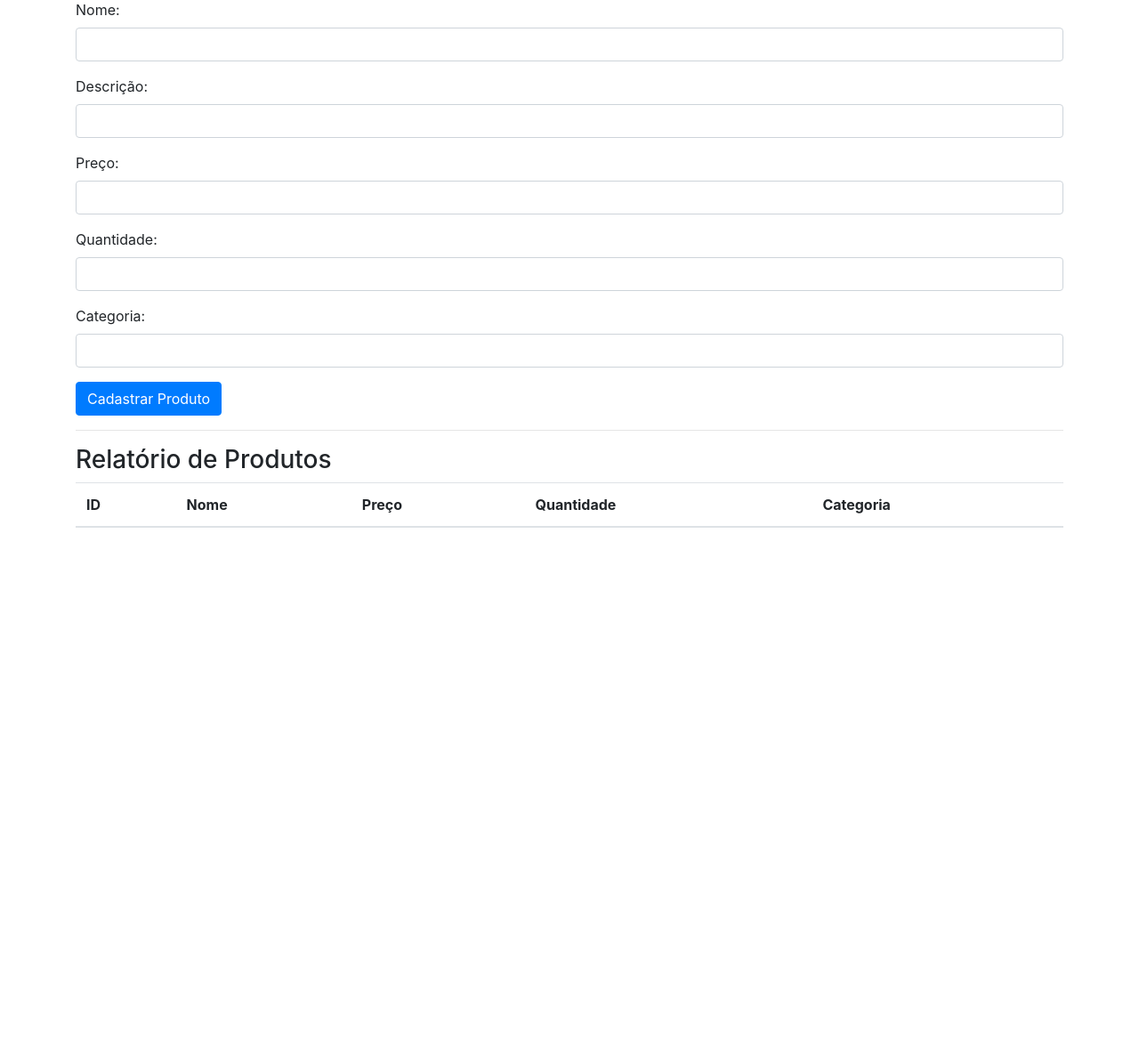
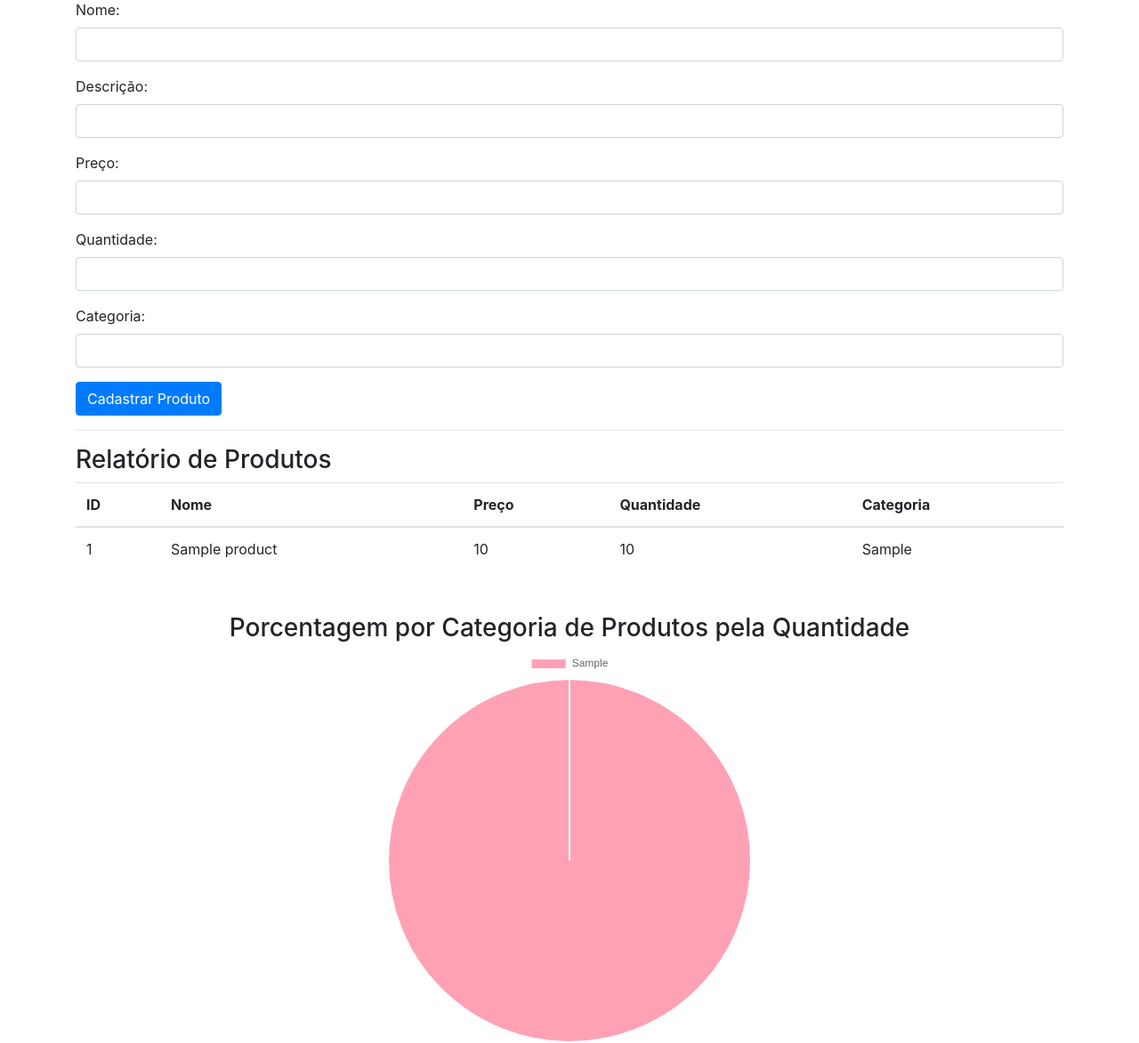
Before and after one commit to JonyMarcos/ControleDeEstoque, a Flask app: page / in a window 1280 px wide. Shown: the part 185-1357 px from the top of the page at 89% size. Before the commit the page ends 778 px from the top, so only its background shows below. Run offline with Flask 3, Linux system fonts and the light colour scheme; tables that the repository leaves empty hold one stand-in row (values such as "Sample post"); lists and menus that the app fills with data are empty; some libraries are stand-ins or nearby versions.

Commit message:
Integração com frontend concluida, funcionalidade de cadastrar novo produto conncluida

```diff
--- a/app/models.py
+++ b/app/models.py
@@ -1,6 +1,4 @@
-from flask_sqlalchemy import SQLAlchemy
-
-db = SQLAlchemy()
+from app import db
 
 class Product(db.Model):
     __tablename__ = 'Products'  # Alterado para corresponder ao nome da tabela no banco de dados
--- a/app/routes.py
+++ b/app/routes.py
@@ -12,7 +12,8 @@ def index():
 def generate_report():
     try:
         products = Product.query.all()
-        result = [{"id": product.id, "name": product.name, "quantity": product.quantity} for product in products]
+        result = [{"id": product.id, "name": product.name, "price": product.price, "quantity": product.quantity, "category": product.category} for product in products]
+        print(result)  # Adiciona esta linha para imprimir os dados antes de enviá-los para o frontend
         return jsonify(result), 200
     except Exception as e:
         return jsonify({"error": "Erro ao gerar o relatório: " + str(e)}), 500
--- a/app/templates/Index.html
+++ b/app/templates/Index.html
@@ -71,12 +71,19 @@
                 <!-- Aqui os produtos serão adicionados dinamicamente via JavaScript -->
             </tbody>
         </table>
+
+        <!-- Gráfico de Pizza para mostrar a porcentagem por categoria de produtos pela quantidade -->
+        <div class="mt-5">
+            <h3 class="text-center">Porcentagem por Categoria de Produtos pela Quantidade</h3>
+            <canvas id="pie-chart" width="400" height="400" class="mx-auto d-block"></canvas>
+        </div>
     </div>
 
-   <!-- JavaScript para interagir com o backend Flask via AJAX -->
+   <!-- JavaScript para interagir com o backend Flask via AJAX e renderizar o gráfico de pizza -->
 <script src="https://cdnjs.cloudflare.com/ajax/libs/jquery/3.5.1/jquery.min.js"></script>
+<script src="https://cdnjs.cloudflare.com/ajax/libs/Chart.js/2.9.3/Chart.min.js"></script>
 <script>
-    // Função para carregar o relatório de produtos via AJAX
+    // Função para carregar o relatório de produtos via AJAX e renderizar o gráfico de pizza
     function carregarRelatorio() {
         $.get('/gerar-relatorio', function(data) {
             $('#table-body').empty(); // Limpa a tabela antes de adicionar os novos dados
@@ -89,10 +96,44 @@
                     <td>${product.category}</td>
                 </tr>`);
             });
+
+            // Agrupar produtos por categoria e calcular a quantidade total por categoria
+            const categories = {};
+            data.forEach(function(product) {
+                categories[product.category] = (categories[product.category] || 0) + product.quantity;
+            });
+
+            // Obter as chaves (categorias) e os valores (quantidades) do objeto de categorias
+            const categoryNames = Object.keys(categories);
+            const categoryQuantities = Object.values(categories);
+
+            // Renderizar o gráfico de pizza
+            var ctx = document.getElementById('pie-chart').getContext('2d');
+            var pieChart = new Chart(ctx, {
+                type: 'pie',
+                data: {
+                    labels: categoryNames,
+                    datasets: [{
+                        data: categoryQuantities,
+                        backgroundColor: [
+                            'rgba(255, 99, 132, 0.6)',
+                            'rgba(54, 162, 235, 0.6)',
+                            'rgba(255, 206, 86, 0.6)',
+                            'rgba(75, 192, 192, 0.6)',
+                            'rgba(153, 102, 255, 0.6)',
+                            'rgba(255, 159, 64, 0.6)'
+                        ]
+                    }]
+                },
+                options: {
+                    responsive: true,
+                    maintainAspectRatio: false
+                }
+            });
         });
     }
 
-    // Carregar o relatório de produtos quando a página é carregada
+    // Carregar o relatório de produtos e renderizar o gráfico de pizza quando a página é carregada
     $(document).ready(function() {
         carregarRelatorio();
     });
```
